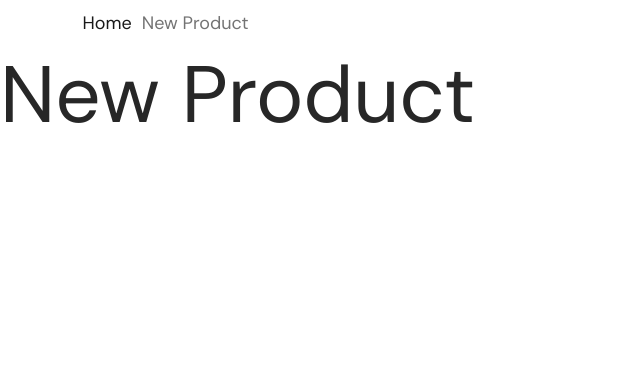
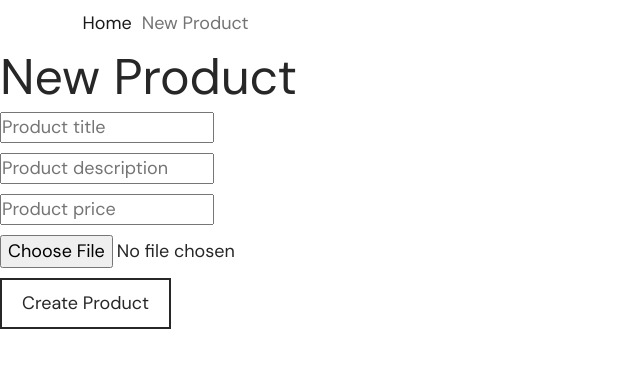
Before and after one commit to robertcach/flat101-frontend-developer-web, a React (Create React App) app: page /new-product in a window 1280 px wide. Shown: the top 368 px of the page, without its empty margins (0-640 px from the left). Built offline with nearby package versions, Linux system fonts and the light colour scheme.

Commit message:
feat: new product form works and save product in BBDD

```diff
--- a/package.json
+++ b/package.json
@@ -10,9 +10,13 @@
     "node-sass": "^7.0.1",
     "react": "^18.1.0",
     "react-dom": "^18.1.0",
+    "react-hook-form": "^7.31.3",
+    "react-redux": "^8.0.2",
     "react-router": "^6.3.0",
     "react-router-dom": "^6.3.0",
     "react-scripts": "5.0.1",
+    "redux": "^4.2.0",
+    "redux-thunk": "^2.4.1",
     "web-vitals": "^2.1.4"
   },
   "scripts": {
--- /dev/null
+++ b/src/components/InputGroup/InputGroup.jsx
@@ -0,0 +1,13 @@
+import './InputGroup.scss';
+
+const InputGroup = ({ label, id, name, type, placeholder, register, error }) => {
+  return (
+    <div className="form-input">
+      <label className="form-input__label" htmlFor={id}></label>
+      <input className="form-input__input" type={type} id={id} placeholder={placeholder} {...register(id)}></input>
+      <p>{error}</p>
+    </div>
+  )
+}
+
+export default InputGroup;
--- a/src/views/Home/Home.jsx
+++ b/src/views/Home/Home.jsx
@@ -42,12 +42,9 @@ const Home = () => {
               />
             )
           })}
-
         </div>
-
       </section>
     </main>
-
   )
 }
 
--- a/src/views/Products/NewProduct/NewProduct.jsx
+++ b/src/views/Products/NewProduct/NewProduct.jsx
@@ -1,9 +1,80 @@
-import "./NewProduct.scss"
+import { useState } from "react";
+import { useForm } from "react-hook-form";
+import InputGroup from "../../../components/InputGroup/InputGroup";
+import { useNavigate } from 'react-router-dom';
+import { createProduct } from "../../../services/ProductsService";
+import "./NewProduct.scss";
 
 const NewProduct = () => {
+  const [errors, setErrors] = useState(false);
+  const { register, handleSubmit } = useForm();
+  const navigate = useNavigate();
+
+
+  const onSubmit = (data) => {
+    const bodyFormData = new FormData()
+
+    const { image, ...rest } = data
+
+    Object.keys(rest).forEach(key => {
+      bodyFormData.append(key, rest[key])
+    })
+
+    if (image[0]) {
+      bodyFormData.append("image", image[0])
+    }
+
+
+    if (!rest) {
+      setErrors(true)
+    } else {
+      createProduct(bodyFormData)
+        .then(product => navigate("/"))
+        .catch(err => setErrors(err?.response?.data?.errors))
+    }
+  }
 
   return (
-    <h1>New Product</h1>
+    <>
+      <h1>New Product</h1>
+
+      {errors && <div>Check all fields!</div>}
+      <form onSubmit={handleSubmit(onSubmit)}>
+        <InputGroup
+          label="Title"
+          id="title"
+          register={register}
+          type="text"
+          placeholder="Product title"
+        />
+
+        <InputGroup
+          label="Description"
+          id="description"
+          register={register}
+          type="text"
+          placeholder="Product description"
+        />
+
+        <InputGroup
+          label="Price"
+          id="price"
+          register={register}
+          type="number"
+          placeholder="Product price"
+        />
+
+        <InputGroup
+          label="Product image"
+          id="image"
+          register={register}
+          type="file"
+          placeholder="Image"
+        />
+
+        <button className="new-movie__btn">Create Product</button>
+      </form>
+    </>
   )
 }
 
--- a/src/views/Products/NewProduct/NewProduct.scss
+++ b/src/views/Products/NewProduct/NewProduct.scss
@@ -1,5 +1,11 @@
 @import "/src/assets/stylesheets/general.scss";
 
-h1 {
-  font-size: 8rem
+.new-movie {
+  &__btn {
+    @include btn-border($white-color, $black-color);
+
+    &:hover {
+      @include btn($black-color, $white-color);
+    }
+  }
 }
```
Also changed, not shown: src/components/InputGroup/InputGroup.scss (added), 1 other file (tests, documents, lock files or other folders). Lines whose indentation alone changed are shown as unchanged.
